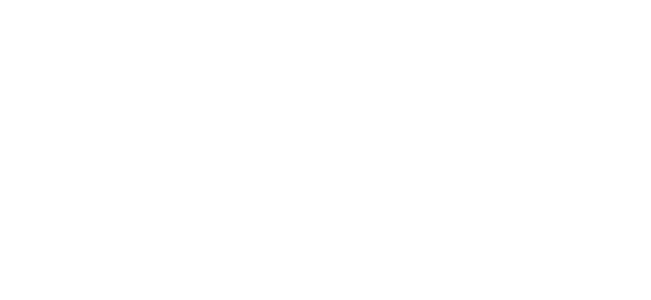
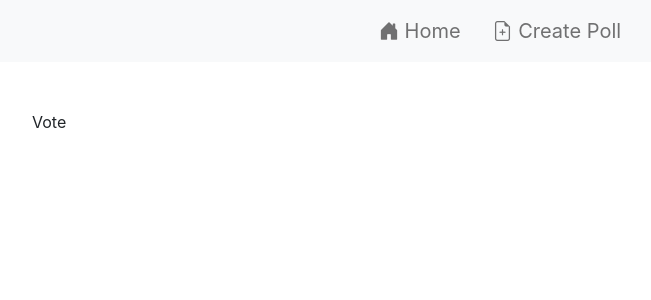
Before and after one commit to nxoo/Polls-App-React, a React (Create React App) app: page /vote in a window 1280 px wide. Before the commit this address had no page. Shown: the top 300 px of the page, without its empty margins (140-791 px from the left). Built offline with nearby package versions, Linux system fonts and the light colour scheme.

Commit message:
added new componets to Router

```diff
--- a/src/App.js
+++ b/src/App.js
@@ -2,6 +2,9 @@
 import {BrowserRouter as Router, Routes, Route} from "react-router-dom"
 import Navbar from "./components/navbar";
 import Polls from "./components/polls";
+import NewPoll from "./components/newPoll";
+import Vote from "./components/vote";
+import Results from "./components/results";
 import './App.css';
 
 export default function App() {
@@ -10,6 +13,9 @@
             <Routes>
                 <Route path='/' element={<Navbar/>}>
                     <Route path='/' element={<Polls/>}/>
+                    <Route path='/newPoll' element={<NewPoll />}/>
+                    <Route path='/vote' element={<Vote/>}/>
+                    <Route path='/results' element={<Results/>}/>
                 </Route>
             </Routes>
         </Router>
```
